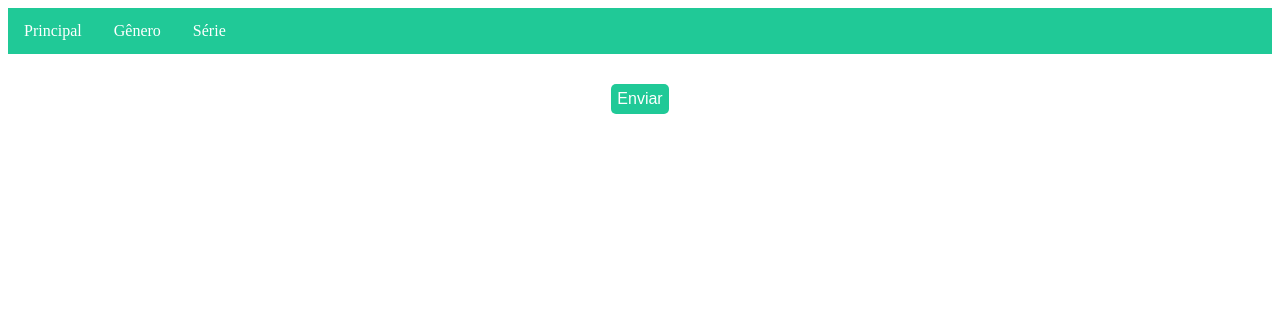
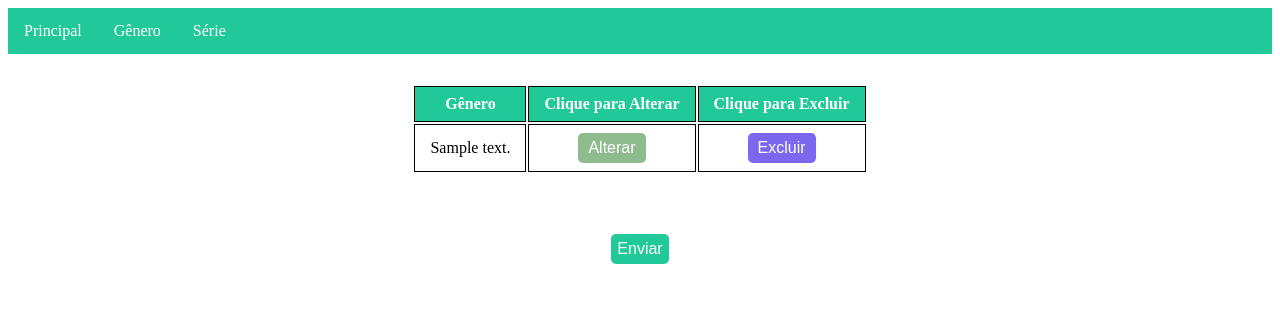
Before and after one commit to wherculano/IGTI_Django_2020, a Django app: template igtiweb/templates/genero/genero.html in a window 1280 px wide. Shown: the top 314 px of the page. Run offline with Django 3.2, Linux system fonts and the light colour scheme; the template is opened without the code that fills it: values that come from a table or form of the project are taken from there, others are empty; tables that the repository leaves empty hold one stand-in row (values such as "Sample post"); parts of the project's set-up code (start-up, migrations or seed data) failed here and were passed over.

Commit message:
concluido CRUD com Alterar implementado

```diff
--- a/igtiweb/genero/urls.py
+++ b/igtiweb/genero/urls.py
@@ -3,4 +3,6 @@ from . import views
 
 urlpatterns = [
     path('', views.cadastro, name="cadastro"),
+    path('delete/<id>', views.delete, name="delete"),
+    path('update/<id>', views.update, name="update"),
 ]
--- a/igtiweb/static/css/crud.css
+++ b/igtiweb/static/css/crud.css
@@ -1,12 +1,14 @@
 form{
     margin: 30px;
 }
+
 form label{
     display: inline;
     text-align: center;
     font-size: 1.3em;
     padding: 1em;
 }
+
 #submit-button{
     background-color: #20c997;
     color: white;
@@ -15,16 +17,47 @@ form label{
     height: 30px;
     font-size: 1em;
 }
+
 #submit-button:hover{
     background-color: #00a293;
     font-weight: bolder;
 }
+
 .container{
     display: flex;
     flex-direction: column;
     justify-content: center;
     align-items: center;
 }
-.divForm{
 
+table{
+    margin: 30px;
+    text-align: center;
 }
+
+thead {
+    background: #20c997;
+    color: white;
+    font-weight: bold;
+}
+
+td, th{
+    border: 1px solid black;
+    padding: 8px 15px;
+}
+.list-button{
+    background-color: #20c997;
+    color: white;
+    border: none;
+    border-radius: 5px;
+    height: 30px;
+    font-size: 1em;
+    padding: 2px 10px;
+}
+
+.apagar-button{
+    background: mediumslateblue;
+}
+.editar-button{
+    background: darkseagreen;
+}
--- a/igtiweb/templates/genero/genero.html
+++ b/igtiweb/templates/genero/genero.html
@@ -11,6 +11,34 @@
 {% include "../menu.html" %}
 <main>
     <div class="container">
+        <div>
+            {% if generos_records %}
+            <table>
+                <thead>
+                <tr>
+                    <th>Gênero</th>
+                    <th>Clique para Alterar</th>
+                    <th>Clique para Excluir</th>
+                </tr>
+                </thead>
+                <tbody>
+                {% for genero in generos_records %}
+                <tr>
+                    <td>{{ genero.descricao }}</td>
+                    <td>
+                        <button class="list-button editar-button" onclick="updateItem({{ genero.id }})">Alterar</button>
+                    </td>
+                    <td>
+                        <button class="list-button apagar-button" onclick="deleteItem({{ genero.id }})">Excluir</button>
+                    </td>
+                </tr>
+                {% endfor %}
+                </tbody>
+            </table>
+            {% else %}
+            <p>Nenhum dado cadastrado</p>
+            {% endif %}
+        </div>
         <div class="divForm">
             <form onsubmit="/genero" id="form-genero" method="post">
                 {% csrf_token %}
@@ -20,5 +48,32 @@
         </div>
     </div>
 </main>
+<script>
+    function deleteItem(id){
+        const csrftoken = document.querySelector('[name=csrfmiddlewaretoken]').value;
+        const request = new Request(
+            "/genero/delete/"+id,
+            {headers:{'X-CSRFToken':csrftoken}}
+        )
+        fetch(request, {
+            method:'DELETE',
+            mode: 'same-origin'
+        }).then(
+            function(response){
+            if (response.status === 500){
+            alert('Não foi possível excluir!')
+            }else {
+                location.replace('/genero')
+            }
+          }
+        )
+    }
+
+    function updateItem(id){
+        location.replace('/genero/update/'+id)
+    }
+
+
+</script>
 </body>
 </html>
```
Also changed, not shown: igtiweb/genero/views.py (+30 -1 lines), igtiweb/templates/genero/genero_upd.html (added, +24 -0 lines).
